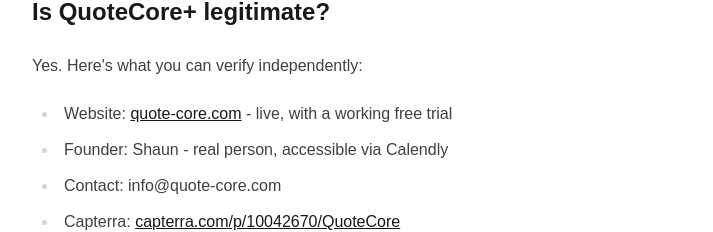
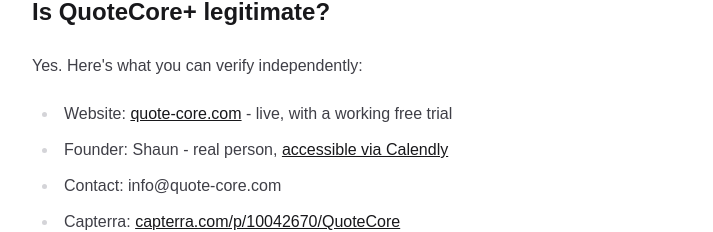
Before and after one commit to barrytheai/quotecore, a Next.js app: page /blog/quotecore-plus-reviews in a window 1280 px wide. Shown: the part 1074-1306 px from the top of the page, without its empty margins (256-969 px from the left). Built offline with nearby package versions, Linux system fonts and the light colour scheme.

Commit message:
fix: Calendly link on blog post 5

```diff
--- a/app/blog/[slug]/content/quotecore-plus-reviews.tsx
+++ b/app/blog/[slug]/content/quotecore-plus-reviews.tsx
@@ -19,7 +19,7 @@ export default function Post() {
       <p>Yes. Here's what you can verify independently:</p>
       <ul>
         <li>Website: <a href="https://quote-core.com">quote-core.com</a> - live, with a working free trial</li>
-        <li>Founder: Shaun - real person, accessible via Calendly</li>
+        <li>Founder: Shaun - real person, <a href="https://calendly.com/quote-core-info/15-minute-meeting" target="_blank" rel="noopener noreferrer">accessible via Calendly</a></li>
         <li>Contact: info@quote-core.com</li>
         <li>Capterra: <a href="https://www.capterra.com/p/10042670/QuoteCore" target="_blank" rel="noopener noreferrer">capterra.com/p/10042670/QuoteCore</a></li>
         <li>GetApp: <a href="https://www.getapp.co.uk/software/2094477/quotecore" target="_blank" rel="noopener noreferrer">getapp.co.uk/software/2094477/quotecore</a></li>
```
